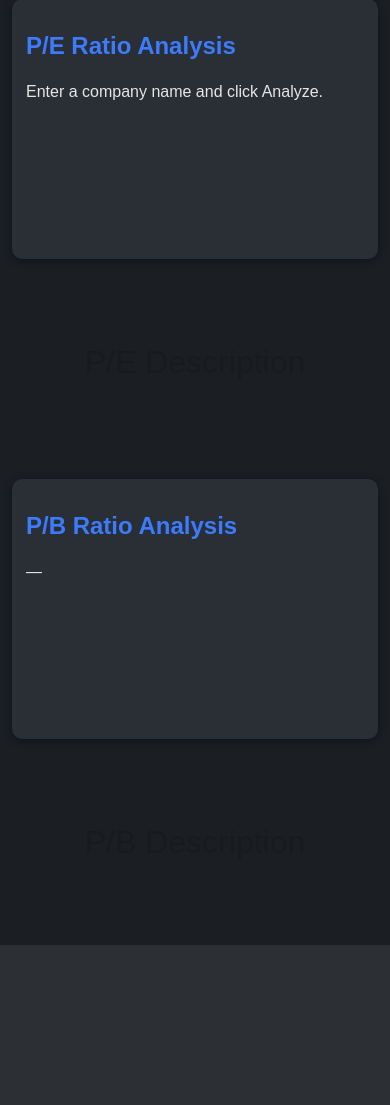
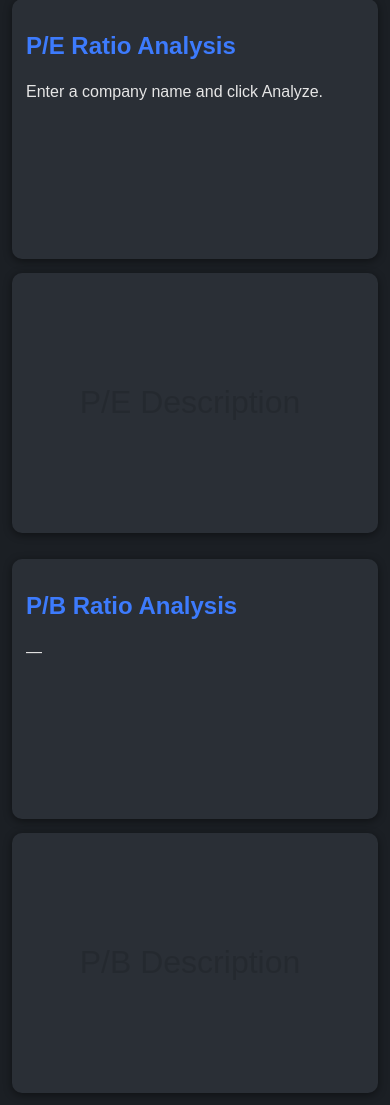
Before and after one commit to tradersamba/stock-analyzer, a FastAPI app: page / in a window 390 px wide. Shown: the part 706-1811 px from the top of the page. Before the commit the page ends 1651 px from the top, so only its background shows below. Run offline with FastAPI, Linux system fonts and the light colour scheme.

Commit message:
Update style.css
more B/P changes

```diff
--- a/static/style.css
+++ b/static/style.css
@@ -68,7 +68,7 @@
 .left-panel h2,
 .right-panel h2,
 .assessment-panel h2,
-.pe-help-panel h2 {
+.help-panel h2 {
     color: var(--accent-blue);
 }
 
@@ -180,7 +180,7 @@
     flex:2;
 }
 
-.pe-help-panel {
+.help-panel {
     background: #2a2f36;
     border-radius: 10px;
     padding: 18px;
@@ -191,18 +191,18 @@
     flex-direction: column;
 }
 
-.pe-help-scroll {
+.help-scroll {
     flex: 1;
     overflow-y: auto;
     padding-right: 10px;
     line-height: 1.6;
 }
 
-.pe-help-panel h2{
+.help-panel h2{
     margin-top:0;
 }
 
-.pe-help-panel p{
+.help-panel p{
     margin-bottom:14px;
 }
 
@@ -275,13 +275,13 @@
 }
 
 .assessment-panel,
-.pe-help-panel {
+.help-panel {
     height: 475px;   /* adjust this value */
     min-height: 0;
 }
 
 .assessment-scroll,
-.pe-help-scroll {
+.help-scroll {
     flex: 1;
     min-height: 0;
     overflow-y: auto;
@@ -378,7 +378,7 @@
     .left-panel,
     .right-panel,
     .assessment-panel,
-    .pe-help-panel {
+    .help-panel {
         width: 100%;
         padding: 14px;
     }
@@ -390,14 +390,14 @@
     }
 
     .assessment-panel,
-    .pe-help-panel {
+    .help-panel {
         height: auto;
         min-height: 260px;
         max-height: none;
     }
 
     .assessment-scroll,
-    .pe-help-scroll {
+    .help-scroll {
         max-height: 320px;
         overflow-y: auto;
     }
```
